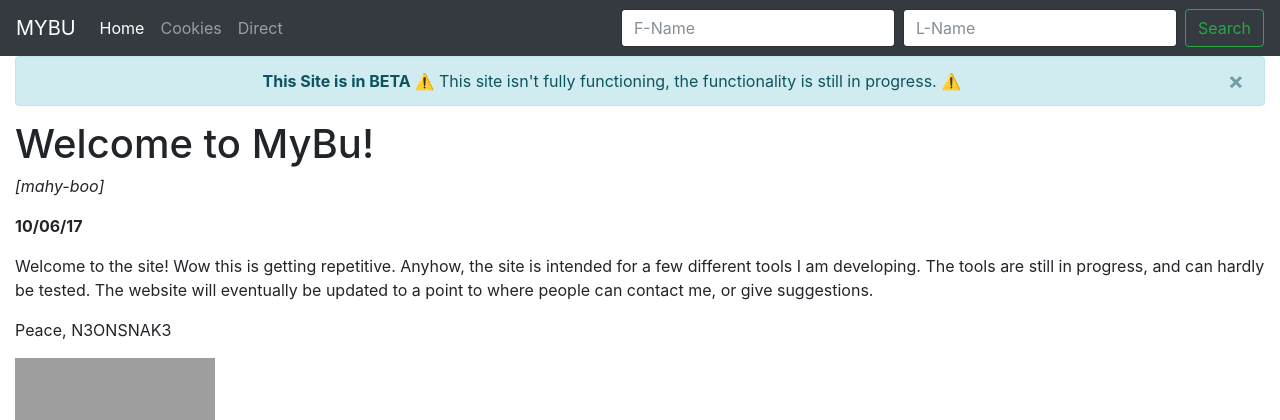
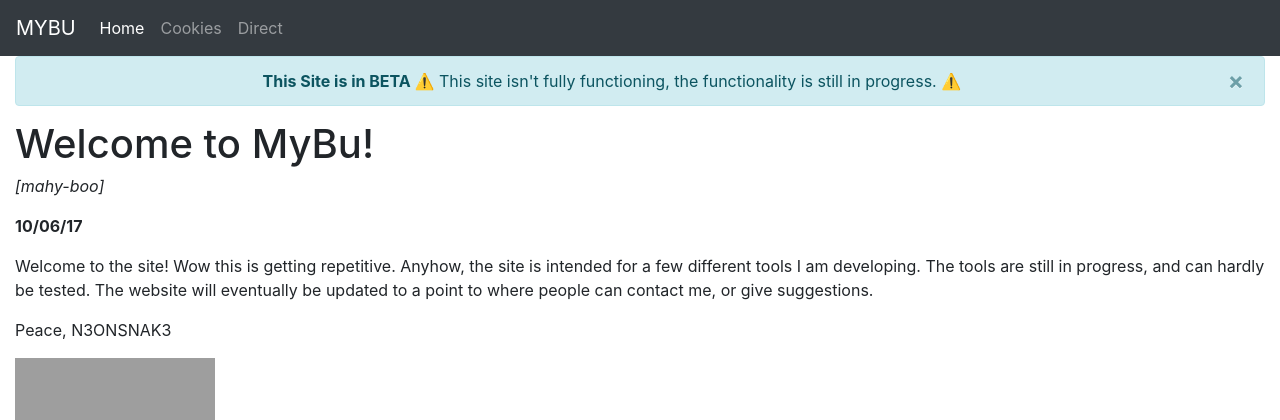
Before and after one commit to gruntygap/MyBuDirectory, a Flask app: page / in a window 1280 px wide. Shown: the top 420 px of the page. Run offline with Flask 2, Linux system fonts and the light colour scheme; some libraries are stand-ins or nearby versions; grey boxes are pictures that could not be loaded.

Commit message:
Updates 10/8/17
Changed up the Alerts for direct.
Ect

```diff
--- a/app/__init__.py
+++ b/app/__init__.py
@@ -28,13 +28,13 @@ def parse_directory_html(f_name,l_name):
     strn = ''
     if initial_p == 'Too many entries matched your search; please narrow it down.':
         # Read print statments
-        print "There is nothing to search here: Too many Entries"
-        strn += "There is nothing to search here: Too many Entries"
+        print "Too many Entries"
+        strn += '<div class="alert alert-danger" role="alert"><strong>There is nothing to search here:</strong>Too many Entries</div>'
 
     elif initial_p == 'No entries matched your search.':
         # Read print statments
         print "There is nothing to search here: No Entries"
-        strn += "There is nothing to search here: No Entries"
+        strn += '<div class="alert alert-danger" role="alert"><strong>There is nothing to search here:</strong>NO Entries</div>'
 
     else:
         # Read print statments
--- a/app/direct.py
+++ b/app/direct.py
@@ -1,6 +1,11 @@
+from flask import render_template
 import mechanize
 from app import app
 from cookie import create_cookies
+
+@app.route('/direct')
+def main_direct():
+    return render_template('direct.html')
 
 @app.route('/direct/<f_name>/<l_name>')
 def direct(f_name, l_name):
--- a/app/templates/base.html
+++ b/app/templates/base.html
@@ -33,15 +33,9 @@
                     <a class="nav-link" href="/get-cookies-view">Cookies</a>
                 </li>
                 <li class="nav-item">
-                    <a class="nav-link" href="/read-gstyle/*/*">Direct</a>
+                    <a class="nav-link" href="/direct">Direct</a>
                 </li>
             </ul>
-            <form class="form-inline my-2 my-lg-0" id="mainForm">
-                <input class="form-control mr-sm-2" id="fname" type="text" placeholder="F-Name">
-                <input class="form-control mr-sm-2" id="lname" type="text" placeholder="L-Name">
-                <button class="btn btn-outline-success my-2 my-sm-0" id="sub" type="submit" onclick="submitDirectoryRequest()">Search
-                </button>
-            </form>
         </div>
     </nav>
     <div class="container-fluid">
@@ -72,15 +66,5 @@
 <script src="https://maxcdn.bootstrapcdn.com/bootstrap/4.0.0-beta/js/bootstrap.min.js"
         integrity="sha384-h0AbiXch4ZDo7tp9hKZ4TsHbi047NrKGLO3SEJAg45jXxnGIfYzk4Si90RDIqNm1"
         crossorigin="anonymous"></script>
-<script>
-    function submitDirectoryRequest() {
-        var lname = document.getElementById("lname");
-        var fname = document.getElementById("fname");
-        var url = "/read-gstyle/" + fname.value + "/" + lname.value;
-        var theDirectorySubmissionForm = document.getElementById("mainForm");
-        theDirectorySubmissionForm.setAttribute("action", url);
-        theDirectorySubmissionForm.submit();
-    }
-</script>
 </body>
 </html>
```
Also changed, not shown: app/templates/direct.html (+28 -0 lines), 2 other files.
